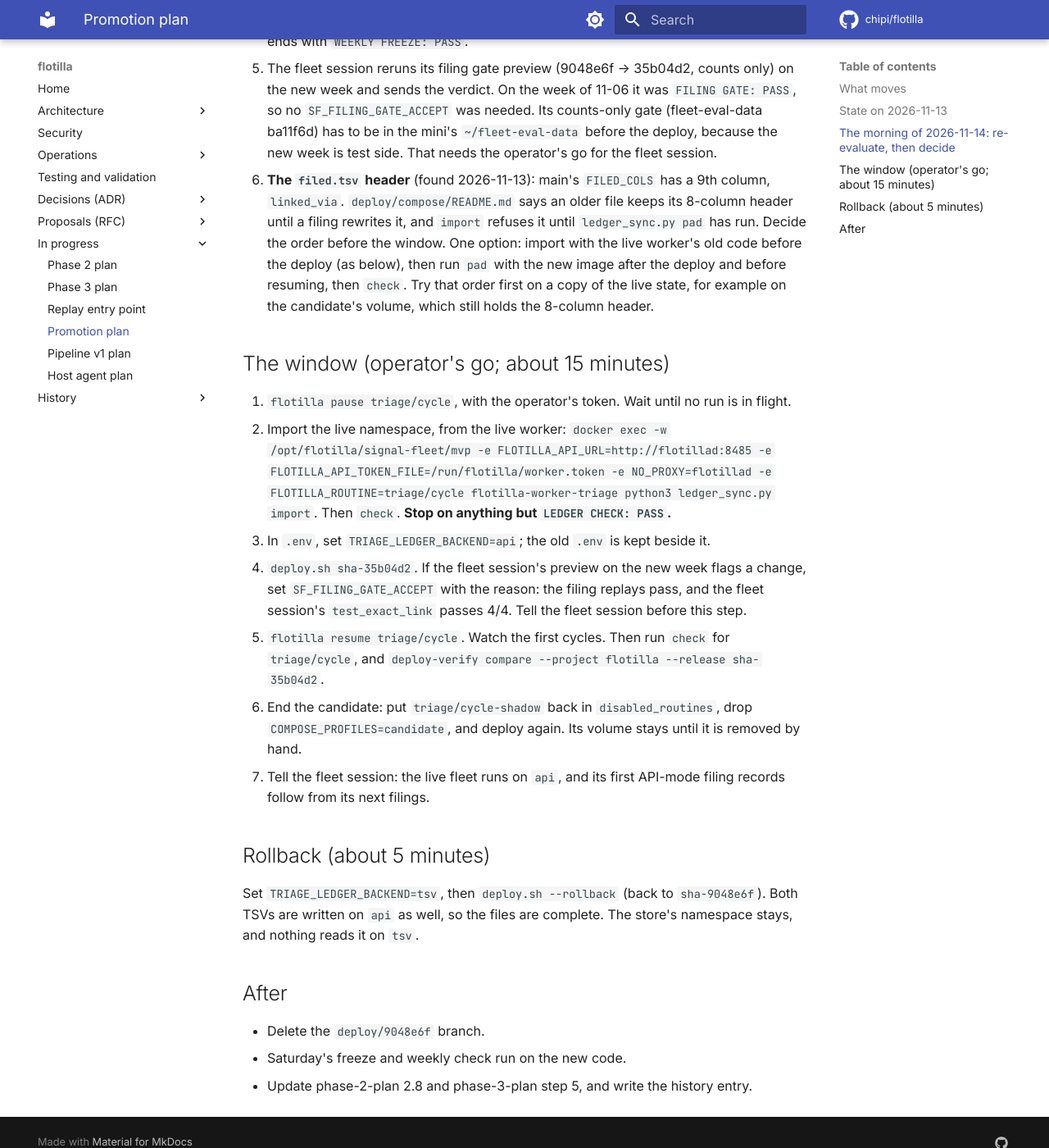
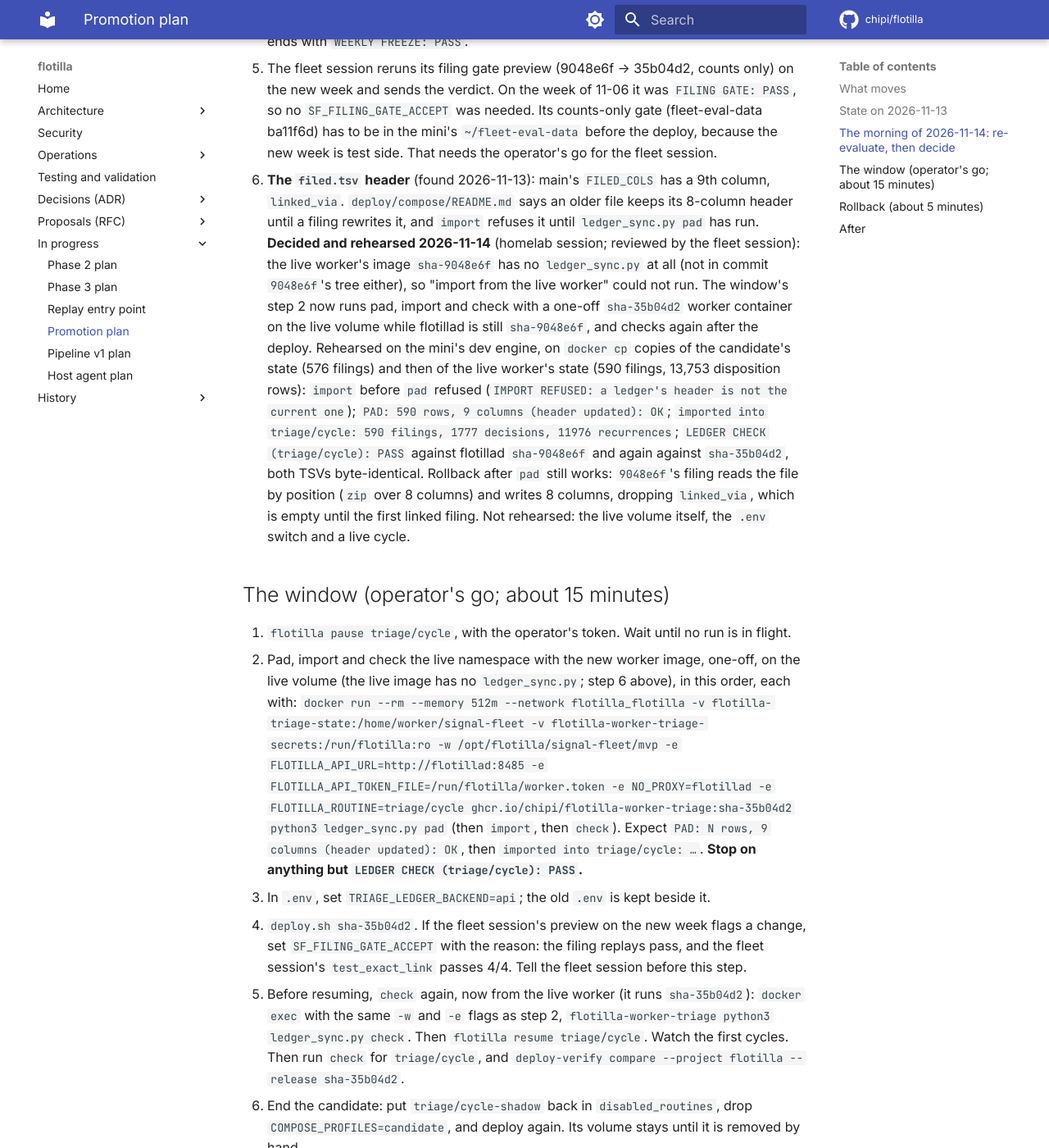
Before and after one commit to chipi/flotilla, an MkDocs documentation site: the page built from docs/wip/promotion-plan.md, in a window 1280 px wide and 1400 px high, scrolled down 1490 px. Shown: the whole window at 82% size. Built offline with MkDocs 1.6.1 and Material for MkDocs 9.7.7, drawn with Linux system fonts in a browser that asks for light colours; comment, search, counter and statistics services are not loaded.

Commit message:
docs: the promotion's ledger step, rehearsed (pad, import, check with the new worker)
The window's step 2 imported "from the live worker", but the live image
sha-9048e6f has no ledger_sync.py (nor does commit 9048e6f). Step 2 now runs
pad, import and check with a one-off sha-35b04d2 worker container on the
live volume while flotillad is still sha-9048e6f; step 5 checks again from
the live worker before resuming.

Rehearsed 2026-11-14 on the mini's dev engine, on docker cp copies of the
candidate's state (576 filings) and the live worker's state (590 filings,
13,753 disposition rows): import before pad refused; PAD: 590 rows, 9
columns: OK; imported 590 filings, 1777 decisions, 11976 recurrences;
LEDGER CHECK (triage/cycle): PASS against both flotillads, byte-identical.
Reviewed by the fleet session. Not rehearsed: the live volume itself, the
.env switch and a live cycle.

Co-Authored-By: Claude Opus 5.5 <noreply@anthropic.com>
Claude-Session: https://claude.ai/code/session_014cvkLDhZiuT6G7yUUfGC4i

```diff
--- a/docs/wip/promotion-plan.md
+++ b/docs/wip/promotion-plan.md
@@ -52,25 +52,41 @@ The ledger backend goes from `tsv` to `api`. No store schema changes between `90
    operator's go for the fleet session.
 6. **The `filed.tsv` header** (found 2026-11-13): main's `FILED_COLS` has a 9th column, `linked_via`.
    `deploy/compose/README.md` says an older file keeps its 8-column header until a filing rewrites it,
-   and `import` refuses it until `ledger_sync.py pad` has run. Decide the order before the window. One
-   option: import with the live worker's old code before the deploy (as below), then run `pad`
-   with the new image after the deploy and before resuming, then `check`. Try that order first
-   on a copy of the live state, for example on the candidate's volume, which still holds the
-   8-column header.
+   and `import` refuses it until `ledger_sync.py pad` has run. **Decided and rehearsed
+   2026-11-14** (homelab session; reviewed by the fleet session): the live worker's image
+   `sha-9048e6f` has no `ledger_sync.py` at all (not in commit `9048e6f`'s tree either), so
+   "import from the live worker" could not run. The window's step 2 now runs pad, import and check
+   with a one-off `sha-35b04d2` worker container on the live volume while flotillad is still
+   `sha-9048e6f`, and checks again after the deploy. Rehearsed on the mini's dev engine, on
+   `docker cp` copies of the candidate's state (576 filings) and then of the live worker's state
+   (590 filings, 13,753 disposition rows): `import` before `pad` refused (`IMPORT REFUSED: a
+   ledger's header is not the current one`); `PAD: 590 rows, 9 columns (header updated): OK`;
+   `imported into triage/cycle: 590 filings, 1777 decisions, 11976 recurrences`; `LEDGER CHECK
+   (triage/cycle): PASS` against flotillad `sha-9048e6f` and again against `sha-35b04d2`, both TSVs
+   byte-identical. Rollback after `pad` still works: `9048e6f`'s filing reads the file by position
+   (`zip` over 8 columns) and writes 8 columns, dropping `linked_via`, which is empty until the first
+   linked filing. Not rehearsed: the live volume itself, the `.env` switch and a live cycle.
 
 ## The window (operator's go; about 15 minutes)
 
 1. `flotilla pause triage/cycle`, with the operator's token. Wait until no run is in flight.
-2. Import the live namespace, from the live worker:
-   `docker exec -w /opt/flotilla/signal-fleet/mvp -e FLOTILLA_API_URL=http://flotillad:8485
-   -e FLOTILLA_API_TOKEN_FILE=/run/flotilla/worker.token -e NO_PROXY=flotillad
-   -e FLOTILLA_ROUTINE=triage/cycle flotilla-worker-triage python3 ledger_sync.py import`.
-   Then `check`. **Stop on anything but `LEDGER CHECK: PASS`.**
+2. Pad, import and check the live namespace with the new worker image, one-off, on the live
+   volume (the live image has no `ledger_sync.py`; step 6 above), in this order, each with:
+   `docker run --rm --memory 512m --network flotilla_flotilla -v flotilla-triage-state:/home/worker/signal-fleet
+   -v flotilla-worker-triage-secrets:/run/flotilla:ro -w /opt/flotilla/signal-fleet/mvp
+   -e FLOTILLA_API_URL=http://flotillad:8485 -e FLOTILLA_API_TOKEN_FILE=/run/flotilla/worker.token
+   -e NO_PROXY=flotillad -e FLOTILLA_ROUTINE=triage/cycle ghcr.io/chipi/flotilla-worker-triage:sha-35b04d2
+   python3 ledger_sync.py pad` (then `import`, then `check`). Expect `PAD: N rows, 9 columns (header
+   updated): OK`, then `imported into triage/cycle: …`. **Stop on anything but `LEDGER CHECK
+   (triage/cycle): PASS`.**
 3. In `.env`, set `TRIAGE_LEDGER_BACKEND=api`; the old `.env` is kept beside it.
 4. `deploy.sh sha-35b04d2`. If the fleet session's preview on the new week flags a change, set
    `SF_FILING_GATE_ACCEPT` with the reason: the filing replays pass, and the fleet session's
    `test_exact_link` passes 4/4. Tell the fleet session before this step.
-5. `flotilla resume triage/cycle`. Watch the first cycles. Then run `check` for `triage/cycle`, and
+5. Before resuming, `check` again, now from the live worker (it runs `sha-35b04d2`): `docker exec`
+   with the same `-w` and `-e` flags as step 2, `flotilla-worker-triage python3 ledger_sync.py check`.
+   Then `flotilla resume triage/cycle`. Watch the first cycles. Then run `check` for `triage/cycle`,
+   and
    `deploy-verify compare --project flotilla --release sha-35b04d2`.
 6. End the candidate: put `triage/cycle-shadow` back in `disabled_routines`, drop
    `COMPOSE_PROFILES=candidate`, and deploy again. Its volume stays until it is removed by hand.
```
